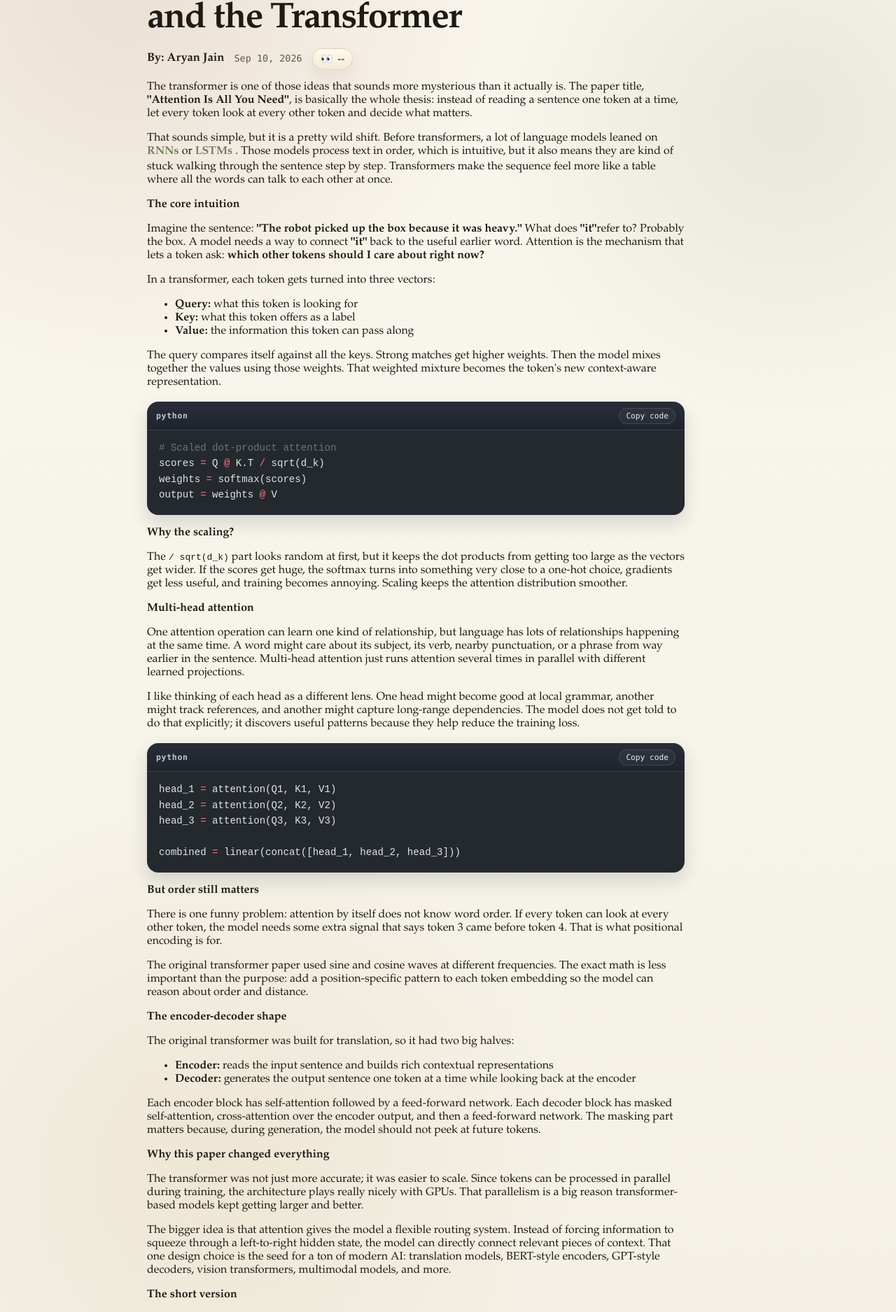
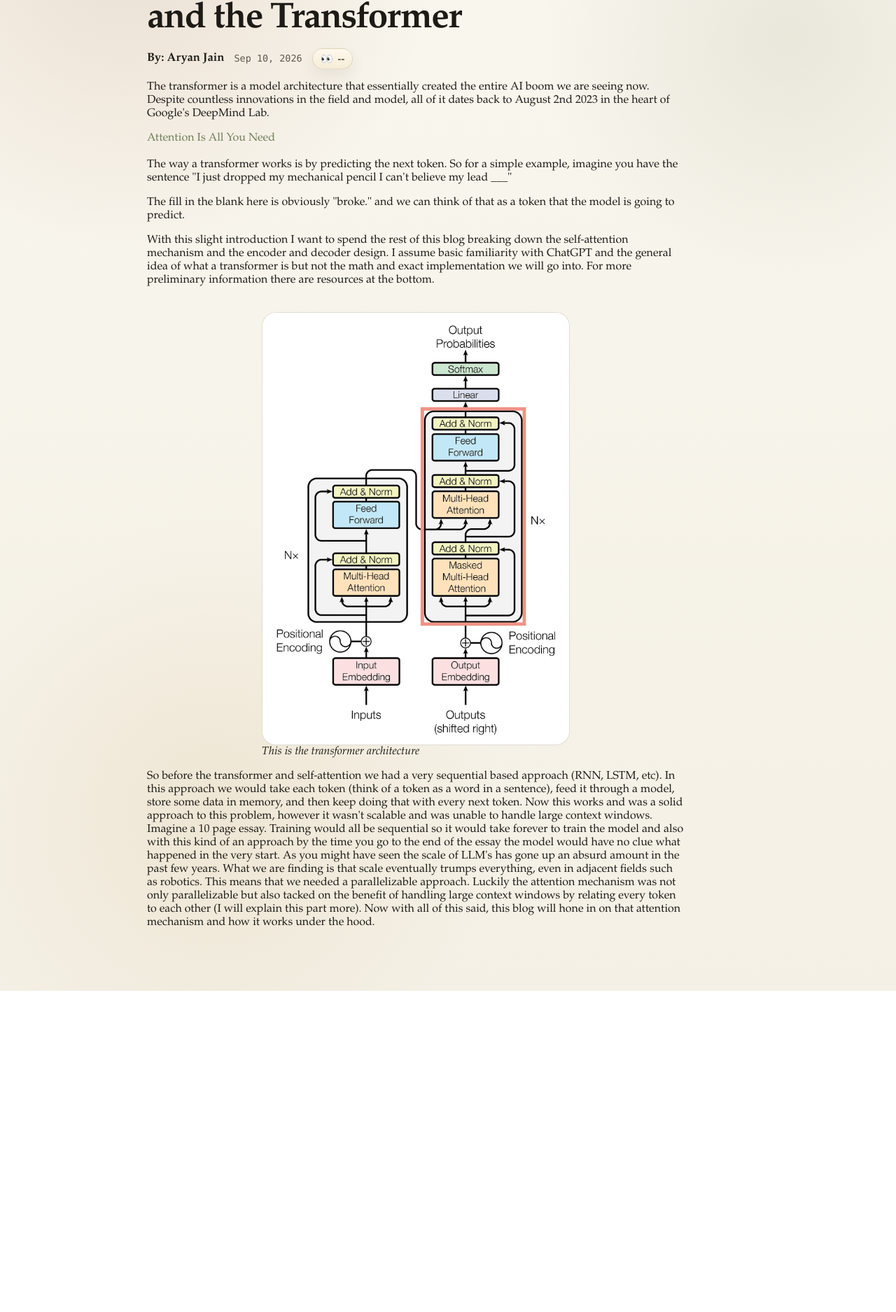
Before and after one commit to aryanj112/portfolio, a Next.js app: page /blog/breaking-down-attention-is-all-you-need-and-the-transformer in a window 1280 px wide. Shown: the part 249-2124 px from the top of the page at 70% size. After the commit the page ends 1665 px from the top, so only its background shows below. Built offline with nearby package versions, Linux system fonts and the light colour scheme.

Commit message:
Update transformer blog draft

```diff
--- a/app/blog/breaking-down-attention-is-all-you-need-and-the-transformer/page.tsx
+++ b/app/blog/breaking-down-attention-is-all-you-need-and-the-transformer/page.tsx
@@ -1,12 +1,14 @@
 import type { Metadata } from "next";
-import { BlogInlineRevealTerm } from "../../blog-inline-reveal-term";
+import { BlogImageLightbox } from "../../blog-image-lightbox";
 import { BlogViewCount } from "../../blog-view-count";
-import { CodeBlock } from "../../code-block";
 import { SiteShell } from "../../components";
-import { PStrong } from "../../blog-strong-heading";
+import { PaintLink } from "../../paint-link";
+
+const paperTitle = "Attention Is All You Need";
+const nextTokenExample = "I just dropped my mechanical pencil I can't believe my lead ___";
 
 export const metadata: Metadata = {
-  title: 'Breaking down "Attention Is All You Need" and the Transformer',
+  title: `Breaking down "${paperTitle}" and the Transformer`,
 };
 
 export default function AttentionIsAllYouNeedPage() {
@@ -14,7 +16,7 @@ export default function AttentionIsAllYouNeedPage() {
     <SiteShell>
       <section className="blogPostShell">
         <h1>
-          Breaking down &quot;Attention Is All You Need&quot;
+          Breaking down {`"${paperTitle}"`}
           <br />
           and the Transformer
         </h1>
@@ -28,129 +30,50 @@ export default function AttentionIsAllYouNeedPage() {
         </div>
 
         <p>
-          The transformer is one of those ideas that sounds more mysterious than it actually is. The paper title,{" "}
-          <strong>&quot;Attention Is All You Need&quot;</strong>, is basically the whole thesis: instead of reading a sentence one token at a
-          time, let every token look at every other token and decide what matters.
+          The transformer is a model architecture that essentially created the entire AI boom we are seeing now. Despite countless
+          innovations in the field and model, all of it dates back to August 2nd 2023 in the heart of {"Google's"} DeepMind Lab.
         </p>
 
         <p>
-          That sounds simple, but it is a pretty wild shift. Before transformers, a lot of language models leaned on
-          <BlogInlineRevealTerm term="RNNs" reveal="recurrent neural networks" /> or
-          <BlogInlineRevealTerm term="LSTMs" reveal="long short-term memory networks" />. Those models process text in order, which is intuitive, but
-          it also means they are kind of stuck walking through the sentence step by step. Transformers make the sequence feel more like a
-          table where all the words can talk to each other at once.
-        </p>
-
-        <PStrong>The core intuition</PStrong>
-
-        <p>
-          Imagine the sentence: <strong>&quot;The robot picked up the box because it was heavy.&quot;</strong> What does <strong>&quot;it&quot;</strong>
-          refer to? Probably the box. A model needs a way to connect <strong>&quot;it&quot;</strong> back to the useful earlier word. Attention is
-          the mechanism that lets a token ask: <strong>which other tokens should I care about right now?</strong>
+          <PaintLink href="https://arxiv.org/abs/1706.03762" pad={false}>
+            {paperTitle}
+          </PaintLink>
         </p>
 
         <p>
-          In a transformer, each token gets turned into three vectors:
-        </p>
-
-        <ul>
-          <li><strong>Query:</strong> what this token is looking for</li>
-          <li><strong>Key:</strong> what this token offers as a label</li>
-          <li><strong>Value:</strong> the information this token can pass along</li>
-        </ul>
-
-        <p>
-          The query compares itself against all the keys. Strong matches get higher weights. Then the model mixes together the values
-          using those weights. That weighted mixture becomes the token&apos;s new context-aware representation.
-        </p>
-
-        <CodeBlock
-          language="python"
-          code={`# Scaled dot-product attention
-scores = Q @ K.T / sqrt(d_k)
-weights = softmax(scores)
-output = weights @ V`}
-        />
-
-        <PStrong>Why the scaling?</PStrong>
-
-        <p>
-          The <code>/ sqrt(d_k)</code> part looks random at first, but it keeps the dot products from getting too large as the vectors get
-          wider. If the scores get huge, the softmax turns into something very close to a one-hot choice, gradients get less useful, and
-          training becomes annoying. Scaling keeps the attention distribution smoother.
-        </p>
-
-        <PStrong>Multi-head attention</PStrong>
-
-        <p>
-          One attention operation can learn one kind of relationship, but language has lots of relationships happening at the same time.
-          A word might care about its subject, its verb, nearby punctuation, or a phrase from way earlier in the sentence. Multi-head
-          attention just runs attention several times in parallel with different learned projections.
+          The way a transformer works is by predicting the next token. So for a simple example, imagine you have the sentence{" "}
+          {`"${nextTokenExample}"`}
         </p>
 
         <p>
-          I like thinking of each head as a different lens. One head might become good at local grammar, another might track references,
-          and another might capture long-range dependencies. The model does not get told to do that explicitly; it discovers useful
-          patterns because they help reduce the training loss.
-        </p>
-
-        <CodeBlock
-          language="python"
-          code={`head_1 = attention(Q1, K1, V1)
-head_2 = attention(Q2, K2, V2)
-head_3 = attention(Q3, K3, V3)
-
-combined = linear(concat([head_1, head_2, head_3]))`}
-        />
-
-        <PStrong>But order still matters</PStrong>
-
-        <p>
-          There is one funny problem: attention by itself does not know word order. If every token can look at every other token, the model
-          needs some extra signal that says token 3 came before token 4. That is what positional encoding is for.
+          The fill in the blank here is obviously {`"broke."`} and we can think of that as a token that the model is going to predict.
         </p>
 
         <p>
-          The original transformer paper used sine and cosine waves at different frequencies. The exact math is less important than the
-          purpose: add a position-specific pattern to each token embedding so the model can reason about order and distance.
+          With this slight introduction I want to spend the rest of this blog breaking down the self-attention mechanism and the encoder and decoder
+          design. I assume basic familiarity with ChatGPT and the general idea of what a transformer is but not the math and exact implementation
+          we will go into. For more preliminary information there are resources at the bottom.
         </p>
 
-        <PStrong>The encoder-decoder shape</PStrong>
+        <div style={{ maxWidth: 440, margin: "0 auto" }}>
+          <BlogImageLightbox
+            src="/blog/breaking-down-attention-is-all-you-need-and-the-transformer/transformer-architecture.webp"
+            alt="Transformer architecture diagram"
+            width={1320}
+            height={1860}
+          />
+          <i>This is the transformer architecture</i>
+        </div>
 
         <p>
-          The original transformer was built for translation, so it had two big halves:
-        </p>
-
-        <ul>
-          <li><strong>Encoder:</strong> reads the input sentence and builds rich contextual representations</li>
-          <li><strong>Decoder:</strong> generates the output sentence one token at a time while looking back at the encoder</li>
-        </ul>
-
-        <p>
-          Each encoder block has self-attention followed by a feed-forward network. Each decoder block has masked self-attention, cross-attention
-          over the encoder output, and then a feed-forward network. The masking part matters because, during generation, the model should not
-          peek at future tokens.
-        </p>
-
-        <PStrong>Why this paper changed everything</PStrong>
-
-        <p>
-          The transformer was not just more accurate; it was easier to scale. Since tokens can be processed in parallel during training, the
-          architecture plays really nicely with GPUs. That parallelism is a big reason transformer-based models kept getting larger and better.
-        </p>
-
-        <p>
-          The bigger idea is that attention gives the model a flexible routing system. Instead of forcing information to squeeze through a
-          left-to-right hidden state, the model can directly connect relevant pieces of context. That one design choice is the seed for a ton
-          of modern AI: translation models, BERT-style encoders, GPT-style decoders, vision transformers, multimodal models, and more.
-        </p>
-
-        <PStrong>The short version</PStrong>
-
-        <p>
-          A transformer turns tokens into vectors, lets them attend to each other, adds position information, passes the result through
-          feed-forward layers, and stacks that process many times. The magic is not one mysterious equation. It is the combination of
-          <strong> parallelism</strong>, <strong>context mixing</strong>, and <strong>scale</strong>.
+          So before the transformer and self-attention we had a very sequential based approach (RNN, LSTM, etc). In this approach we would take each
+          token (think of a token as a word in a sentence), feed it through a model, store some data in memory, and then keep doing that with every next token.
+          Now this works and was a solid approach to this problem, however it wasn&apos;t scalable and was unable to handle large context windows. Imagine a 10 page essay.
+          Training would all be sequential so it would take forever to train the model and also with this kind of an approach by the time you go to the end of the essay the model
+          would have no clue what happened in the very start. As you might have seen the scale of LLM&apos;s has gone up an absurd amount in the past few years. What we are finding is that
+          scale eventually trumps everything, even in adjacent fields such as robotics. This means that we needed a parallelizable approach. Luckily the attention mechanism was not only parallelizable
+          but also tacked on the benefit of handling large context windows by relating every token to each other (I will explain this part more). Now with all of this said, this blog will hone in on that
+          attention mechanism and how it works under the hood.
         </p>
       </section>
     </SiteShell>
```
Also changed, not shown: public/blog/breaking-down-attention-is-all-you-need-and-the-transformer/transformer-architecture.webp (added).
